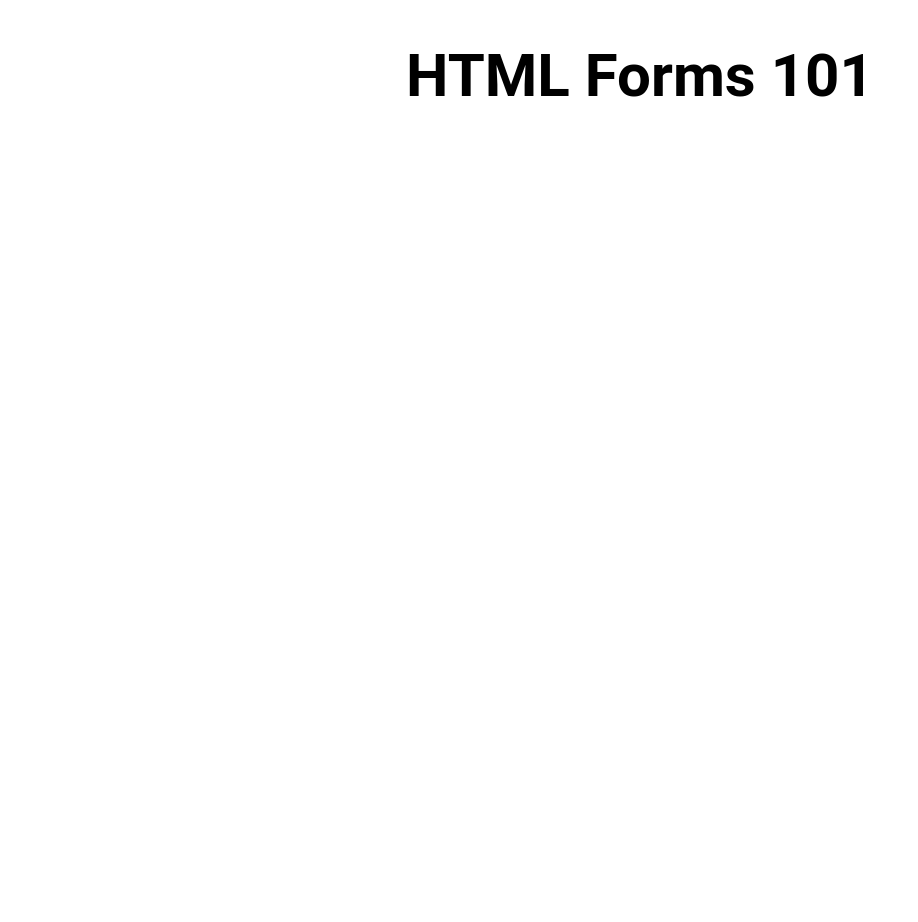
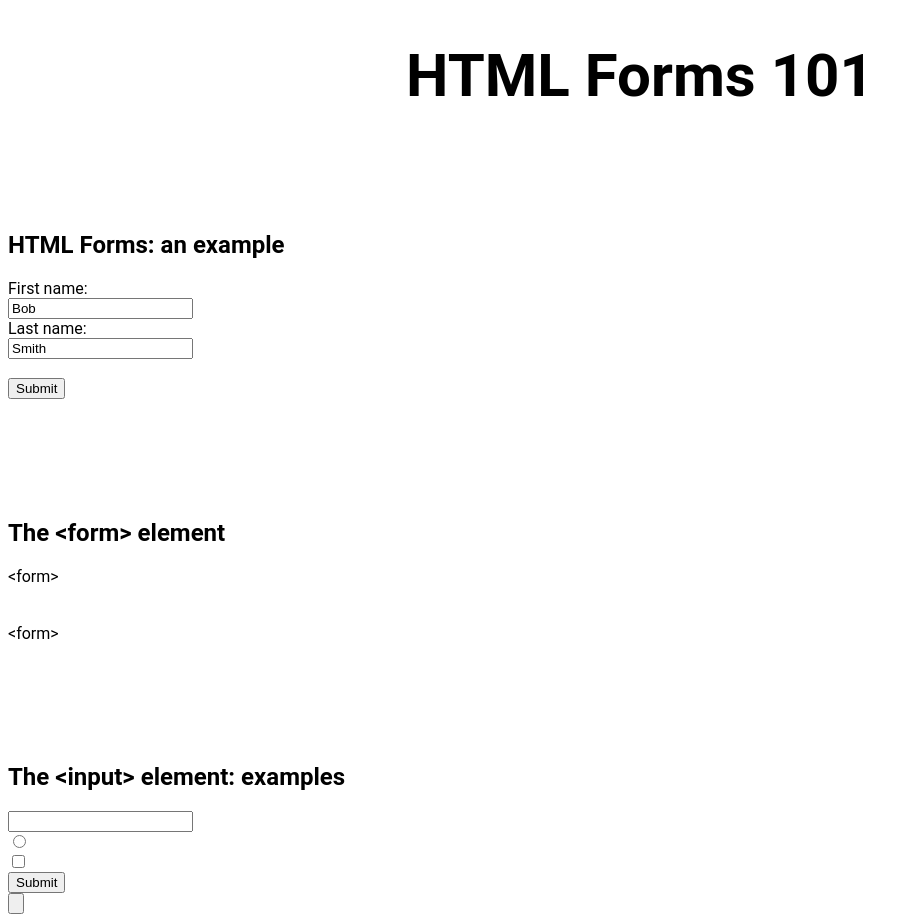
Before and after one commit to amritatwal/html_forms, a plain HTML site: page index.html in a window 1280 px wide. Shown: the whole page, without its empty margins (0-918 px from the left). Before the commit the page ends 800 px from the top, so only its background shows below. Drawn offline with Linux system fonts and the light colour scheme.

Commit message:
added examples

```diff
--- a/index.html
+++ b/index.html
@@ -9,5 +9,38 @@
 </head>
 <body>
 <h1>HTML Forms 101</h1>
+
+<h2>HTML Forms: an example</h2>
+
+<form action="/action_page.php">
+  <label for="fname">First name:</label><br>
+  <input type="text" id="fname" name="fname" value="Bob"><br>
+  <label for="lname">Last name:</label><br>
+  <input type="text" id="lname" name="lname" value="Smith"><br><br>
+  <input type="submit" value="Submit">
+</form>
+
+<h2> The &lt;form&gt; element </h2>
+
+
+&lt;form&gt;
+<br>
+<br>
+<br>
+&lt;form&gt;
+
+<h2 class=input> The &lt;input&gt; element: examples </h2>
+
+<input type="text">
+<br>
+<input type="radio">
+<br>
+<input type="checkbox">
+<br>
+<input type="submit">
+<br>
+<input type="button">
+
+
 </body>
 </html>
--- a/style.css
+++ b/style.css
@@ -6,3 +6,13 @@ h1 {
     font-size: 60px;
     text-align: center;
 }
+
+h2 {
+    margin-top: 5em;
+}
+
+
+.input > input {
+    margin: 5em;
+    padding: 5em;
+}
```
Also changed, not shown: 1 other file.
